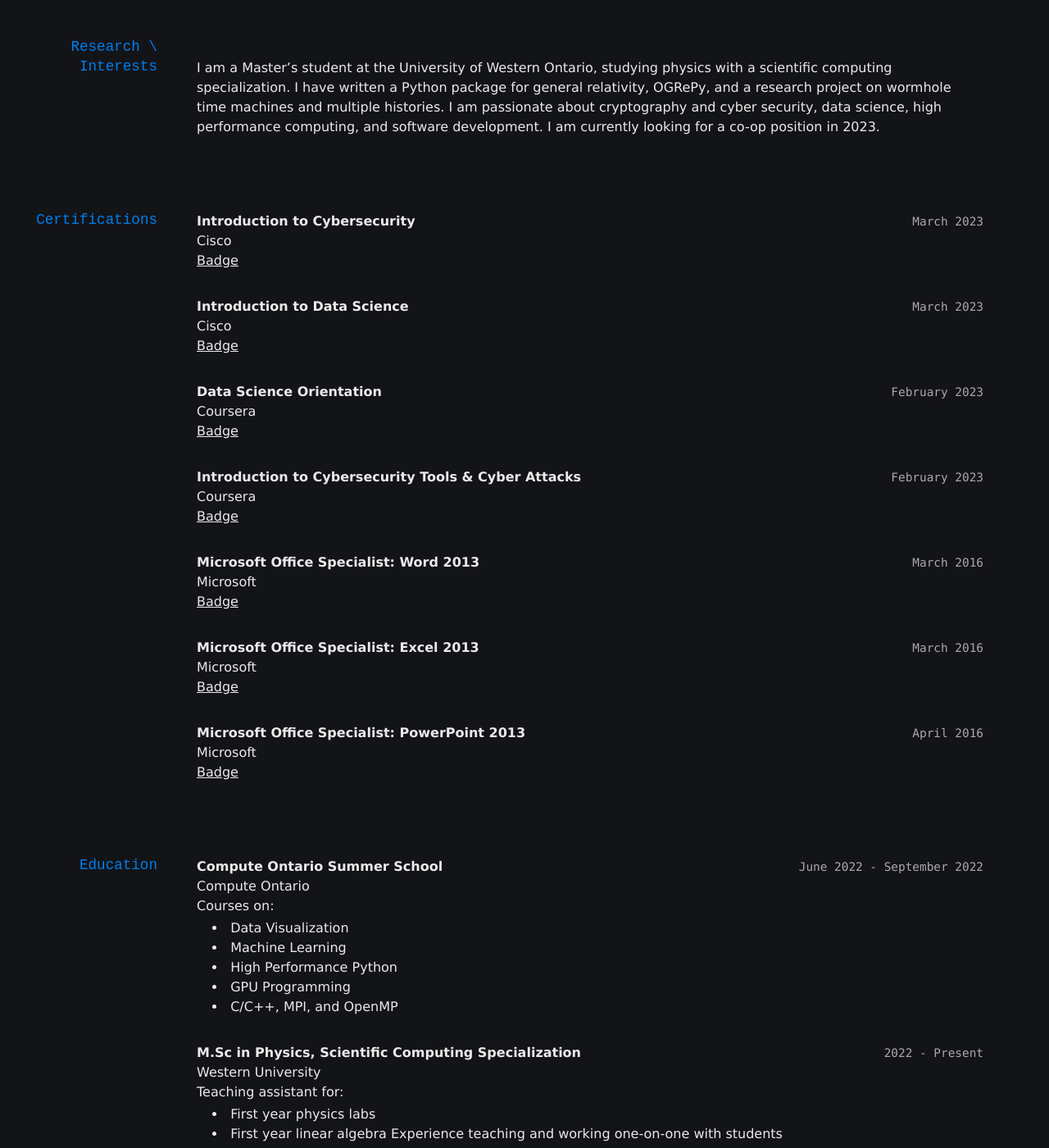
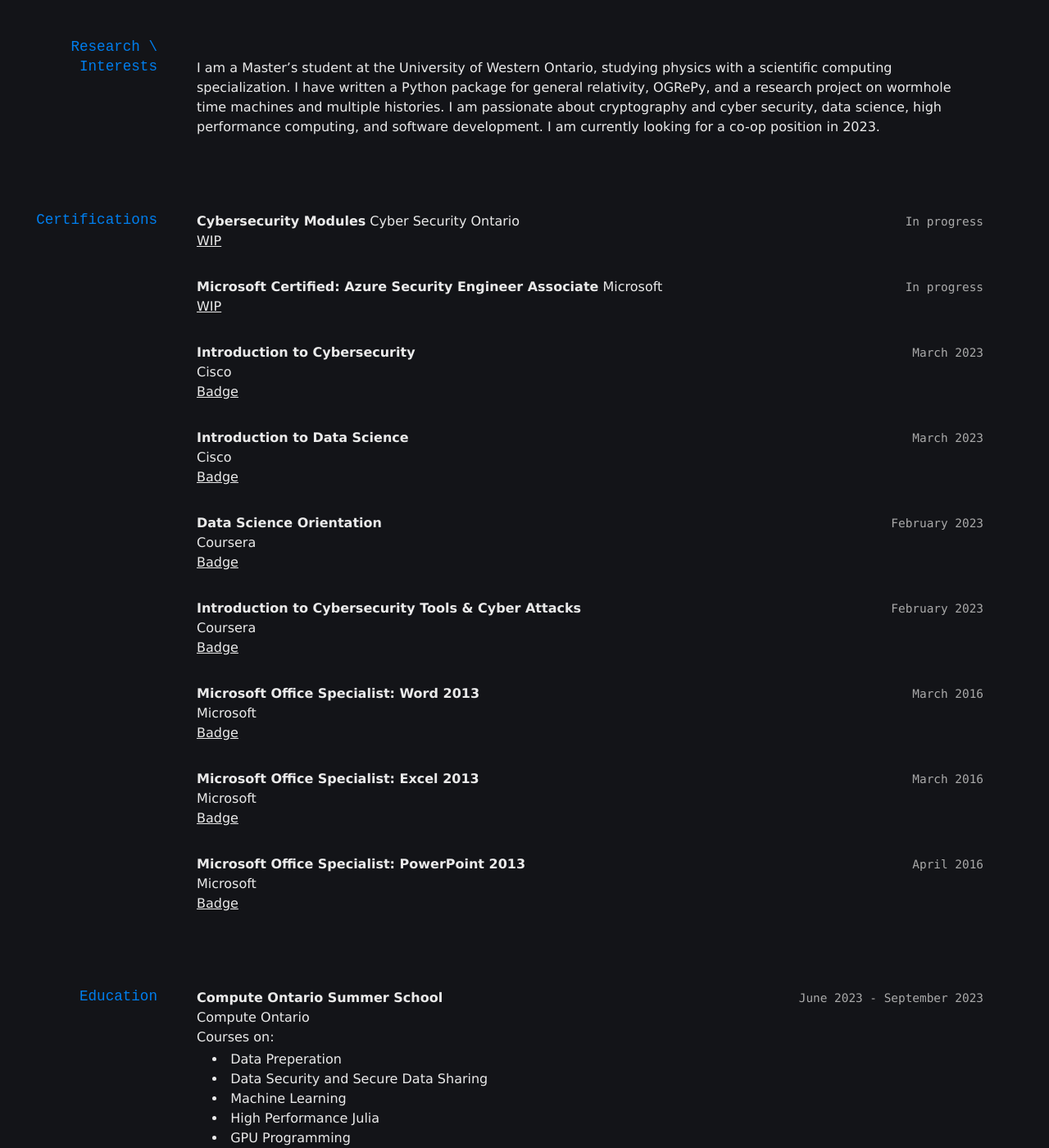
Before and after one commit to JaredWogan/CV, a Jekyll site: the page built from index.md, in a window 1280 px wide and 1400 px high, scrolled down 647 px. Shown: the whole window at 82% size. Built offline with Jekyll 4.4.1, drawn with Linux system fonts in a browser that asks for light colours; some of the changed text lies outside the part shown.

Commit message:
Update Certifications and education

```diff
--- a/index.md
+++ b/index.md
@@ -42,6 +42,16 @@ I am a Master's student at the University of Western Ontario, studying physics w
 
 ## Certifications
 
+`In progress`
+__Cybersecurity Modules__
+Cyber Security Ontario \
+[WIP](https://cybersecurityontario.ca/index.php?sesskey=FaEUD2hHS7)
+
+`In progress`
+__Microsoft Certified: Azure Security Engineer Associate__
+Microsoft \
+[WIP](https://learn.microsoft.com/en-us/certifications/azure-security-engineer/)
+
 `March 2023`
 __Introduction to Cybersecurity__ \
 Cisco \
@@ -79,6 +89,17 @@ Microsoft \
 
 
 ## Education
+
+`June 2023 - September 2023`
+__Compute Ontario Summer School__ \
+Compute Ontario \
+Courses on:
+- Data Preperation
+- Data Security and Secure Data Sharing
+- Machine Learning
+- High Performance Julia
+- GPU Programming
+- Object Oriented Programming in C++
 
 `June 2022 - September 2022`
 __Compute Ontario Summer School__ \
```
